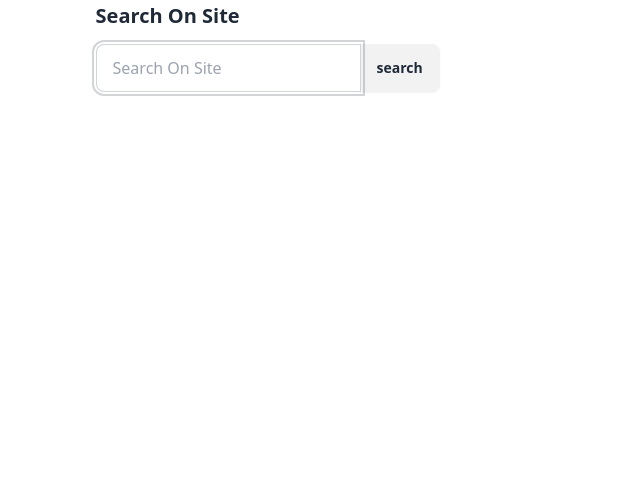
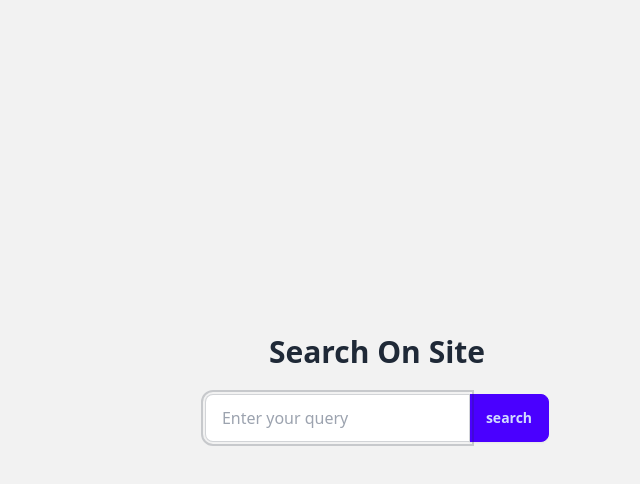
Before and after one commit to pyoner/search-on-site, a SvelteKit app in the folder packages/site/: page / in a window 1280 px wide. Shown: the top 484 px of the page, without its empty margins (263-903 px from the left). Built offline with nearby package versions, Linux system fonts and the light colour scheme.

Commit message:
refactor(+page.svelte): update search form layout and styles for better user experience

```diff
--- a/packages/site/src/routes/+page.svelte
+++ b/packages/site/src/routes/+page.svelte
@@ -21,16 +21,22 @@
 	let query = '';
 </script>
 
-<div class="container mx-auto px-4 prose">
-	<h3>Search On Site</h3>
-	<form on:submit|preventDefault={handleSearch} class="join">
+<div class="hero min-h-screen bg-base-200">
+	<div class="hero-content text-center">
+		<div class="max-w-md">
+			<h1 class="text-3xl font-bold">Search On Site</h1>
+			<form on:submit|preventDefault={handleSearch} class="join py-6">
 				<input
-			class="input input-bordered w-full max-w-xs join-item"
-			placeholder="Search On Site"
+					class="input input-bordered w-full max-w-xs join-item form-control"
+					placeholder="Enter your query"
 					type="text"
 					use:focus
 					bind:value={query}
 				/>
-		<button class="btn join-item" type="submit" on:click={handleSearch}>search</button>
+				<button class="btn btn-primary join-item" type="submit" on:click={handleSearch}
+					>search</button
+				>
 			</form>
 		</div>
+	</div>
+</div>
```
Lines whose indentation alone changed are shown as unchanged.
